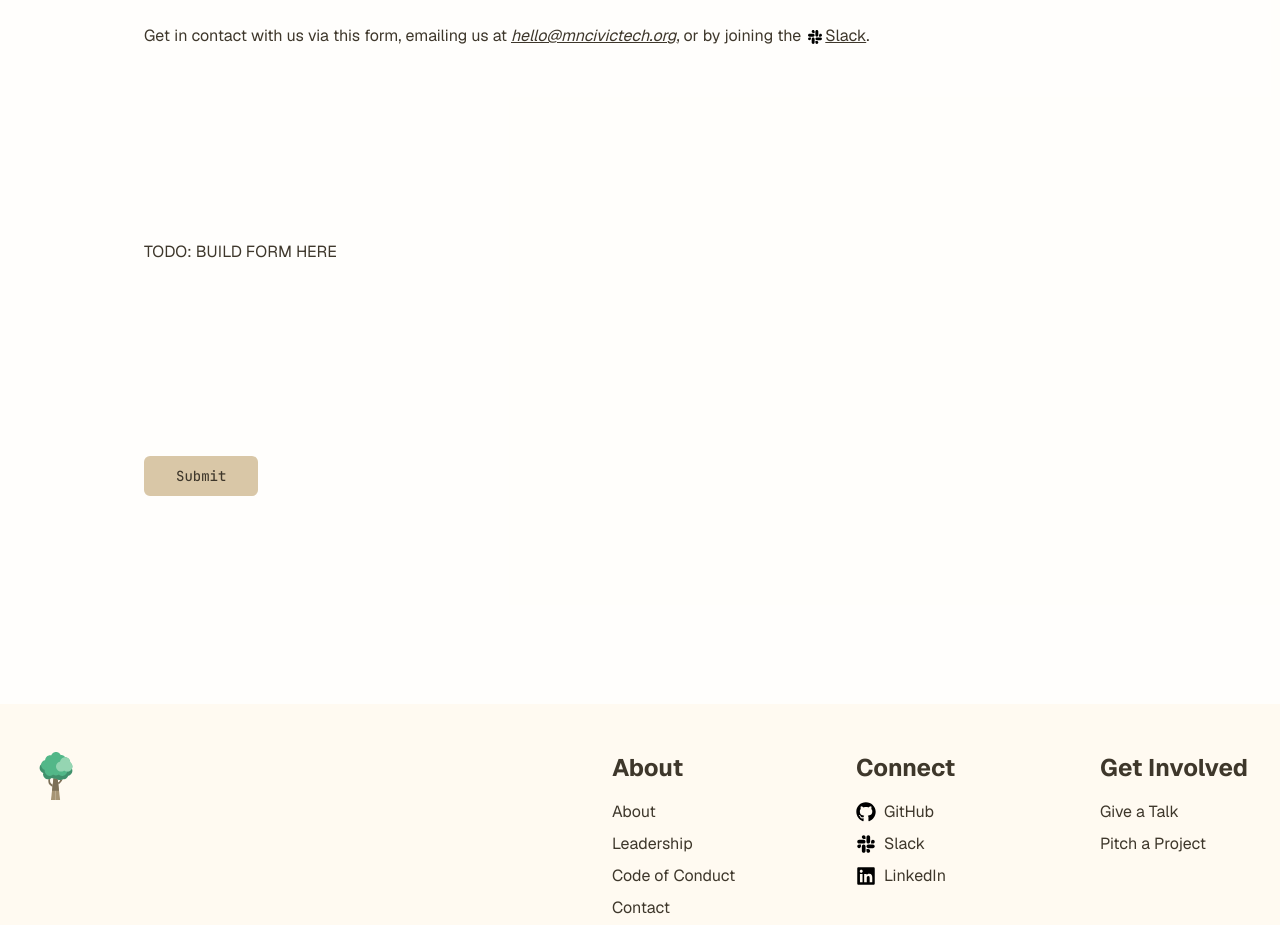
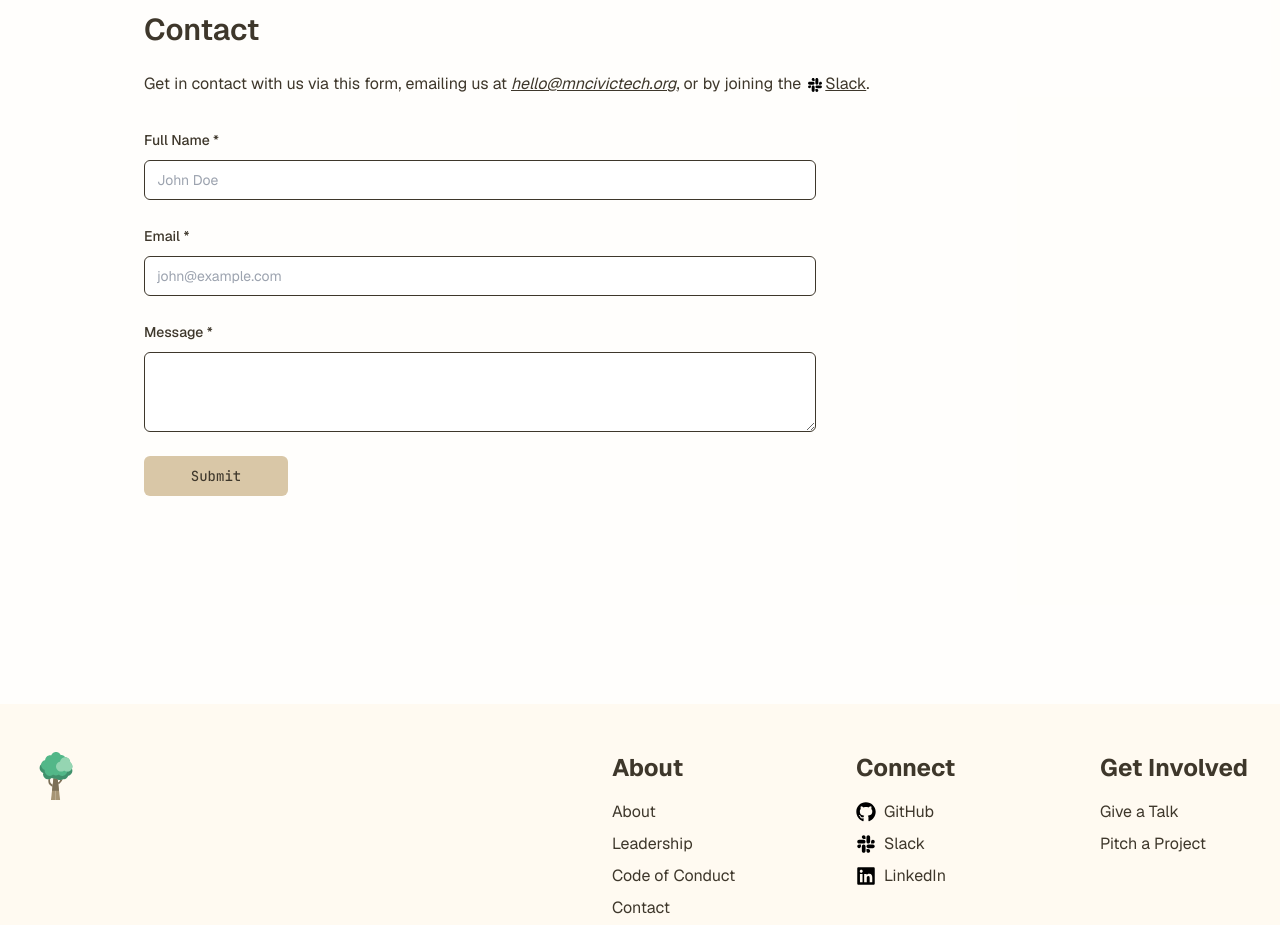
Before and after one commit to MNCivicTech/mncivictech.org, a Next.js app: page /about in a window 1280 px wide. Shown: the part 920-1845 px from the top of the page. Built offline with nearby package versions, Linux system fonts and the light colour scheme.

Commit message:
feat: add about contact form

```diff
--- /dev/null
+++ b/src/app/about/ContactForm.tsx
@@ -0,0 +1,135 @@
+"use client";
+
+import { Button } from "@/ui/Button";
+import {
+  Form,
+  FormControl,
+  FormField,
+  FormItem,
+  FormLabel,
+  FormMessage,
+} from "@/ui/Form";
+import { Input } from "@/ui/Input";
+import { Textarea } from "@/ui/Textarea";
+import { zodResolver } from "@hookform/resolvers/zod";
+import { useState } from "react";
+import { useForm } from "react-hook-form";
+import * as z from "zod";
+
+const formSchema = z.object({
+  fullName: z
+    .string()
+    .min(2, { message: "Full name must be at least 2 characters." }),
+  email: z.string().email({ message: "Invalid email address." }),
+  message: z.string().min(1, { message: "Invalid message" }),
+  // newsletter: z.boolean(),
+});
+
+export default function ContactForm() {
+  const form = useForm<z.infer<typeof formSchema>>({
+    resolver: zodResolver(formSchema),
+    defaultValues: {
+      fullName: "",
+      email: "",
+      message: "",
+      // newsletter: false,
+    },
+  });
+
+  const [isSubmitting, setIsSubmitting] = useState(false);
+
+  function onSubmit(values: z.infer<typeof formSchema>) {
+    setIsSubmitting(true);
+
+    // FIXME: Set up slack hook
+    console.log(values);
+
+    setTimeout(() => {
+      setIsSubmitting(false);
+      alert("Form submitted successfully!");
+      form.reset();
+    }, 1000);
+  }
+
+  return (
+    <div className="mx-auto my-8">
+      <Form {...form}>
+        <form
+          onSubmit={form.handleSubmit(onSubmit)}
+          className="max-w-2xl space-y-6"
+        >
+          <FormField
+            control={form.control}
+            name="fullName"
+            render={({ field }) => (
+              <FormItem>
+                <FormLabel>Full Name *</FormLabel>
+                <FormControl>
+                  <Input placeholder="John Doe" {...field} />
+                </FormControl>
+                <FormMessage />
+              </FormItem>
+            )}
+          />
+
+          <FormField
+            control={form.control}
+            name="email"
+            render={({ field }) => (
+              <FormItem>
+                <FormLabel>Email *</FormLabel>
+                <FormControl>
+                  <Input
+                    type="email"
+                    placeholder="john@example.com"
+                    {...field}
+                  />
+                </FormControl>
+                <FormMessage />
+              </FormItem>
+            )}
+          />
+
+          <FormField
+            control={form.control}
+            name="message"
+            render={({ field }) => (
+              <FormItem>
+                <FormLabel>Message *</FormLabel>
+                <FormControl>
+                  <Textarea {...field} />
+                </FormControl>
+                <FormMessage />
+              </FormItem>
+            )}
+          />
+
+          {/*<FormField*/}
+          {/*  control={form.control}*/}
+          {/*  name="newsletter"*/}
+          {/*  render={({ field }) => (*/}
+          {/*    <FormItem className="flex flex-row items-center space-x-3 space-y-0">*/}
+          {/*      <FormControl>*/}
+          {/*        <Checkbox*/}
+          {/*          checked={field.value}*/}
+          {/*          onCheckedChange={(checked) => field.onChange(checked)}*/}
+          {/*        />*/}
+          {/*      </FormControl>*/}
+          {/*      <FormLabel>Opt into the newsletter</FormLabel>*/}
+          {/*    </FormItem>*/}
+          {/*  )}*/}
+          {/*/>*/}
+
+          <Button
+            type="submit"
+            disabled={isSubmitting}
+            variant="brown"
+            className="w-full md:w-36"
+          >
+            Submit
+          </Button>
+        </form>
+      </Form>
+    </div>
+  );
+}
--- a/src/app/about/page.tsx
+++ b/src/app/about/page.tsx
@@ -1,3 +1,4 @@
+import ContactForm from "@/app/about/ContactForm";
 import SlackIcon from "@/icons/slack";
 import { Button } from "@/ui";
 import Link from "next/link";
@@ -53,9 +54,11 @@ export default function AboutPage() {
             At MN Civic Tech, we are committed to providing a welcoming and
             inclusive environment for all participants. We expect all members,
             volunteers, and attendees to treat each other with respect and
-            courtesy, regardless of their background or identity. Our code of
-            conduct prohibits harassment, discrimination, and disruptive
-            behavior in any form. We encourage collaboration, open
+            courtesy, regardless of their background or identity.
+            <br />
+            <br />
+            Our code of conduct prohibits harassment, discrimination, and
+            disruptive behavior in any form. We encourage collaboration, open
             communication, and feedback to maintain a positive and productive
             community.
           </p>
@@ -89,13 +92,7 @@ export default function AboutPage() {
             .
           </p>
 
-          <p className="my-48 text-extrabold">TODO: BUILD FORM HERE</p>
-
-          <form>
-            <Button type="submit" variant="brown" className="px-8">
-              Submit
-            </Button>
-          </form>
+          <ContactForm />
         </div>
       </section>
     </div>
--- a/src/app/get-involved/introduce-yourself/page.tsx
+++ b/src/app/get-involved/introduce-yourself/page.tsx
@@ -95,7 +95,7 @@ export default function IntroductionForm() {
   function onSubmit(values: z.infer<typeof formSchema>) {
     setIsSubmitting(true);
 
-    // Here you would typically send the form data to your backend
+    // FIXME: Set up slack hook
     console.log(values);
 
     setTimeout(() => {
--- a/src/app/get-involved/meeting/page.tsx
+++ b/src/app/get-involved/meeting/page.tsx
@@ -19,7 +19,7 @@ export default function MeetingPage() {
       </p>
 
       {/*FIXME: Fix Meeting Link*/}
-      <div className="flex flex-col md:flex-row gap-4">
+      <div className="flex flex-col gap-4 md:flex-row">
         <Link href="/" className="">
           <Button variant="blue" className="w-full">
             Zoom Meeting
--- /dev/null
+++ b/src/ui/Textarea.tsx
@@ -0,0 +1,22 @@
+import * as React from "react";
+
+import { cn } from "@/utils";
+
+const Textarea = React.forwardRef<
+  HTMLTextAreaElement,
+  React.ComponentProps<"textarea">
+>(({ className, ...props }, ref) => {
+  return (
+    <textarea
+      className={cn(
+        "flex min-h-[80px] w-full rounded-md border border-input bg-background px-3 py-2 text-base ring-offset-background placeholder:text-muted-foreground focus-visible:outline-none focus-visible:ring-2 focus-visible:ring-ring focus-visible:ring-offset-2 disabled:cursor-not-allowed disabled:opacity-50 md:text-sm",
+        className,
+      )}
+      ref={ref}
+      {...props}
+    />
+  );
+});
+Textarea.displayName = "Textarea";
+
+export { Textarea };
```
